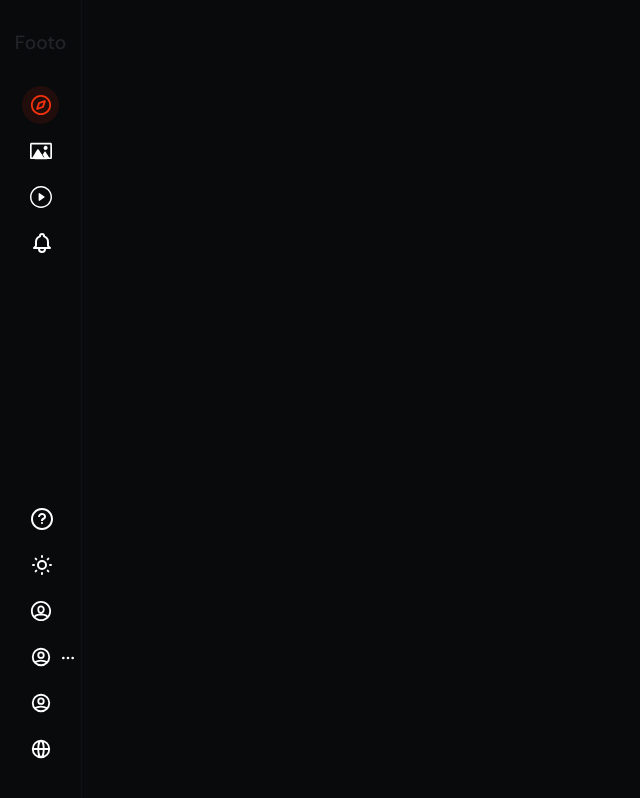
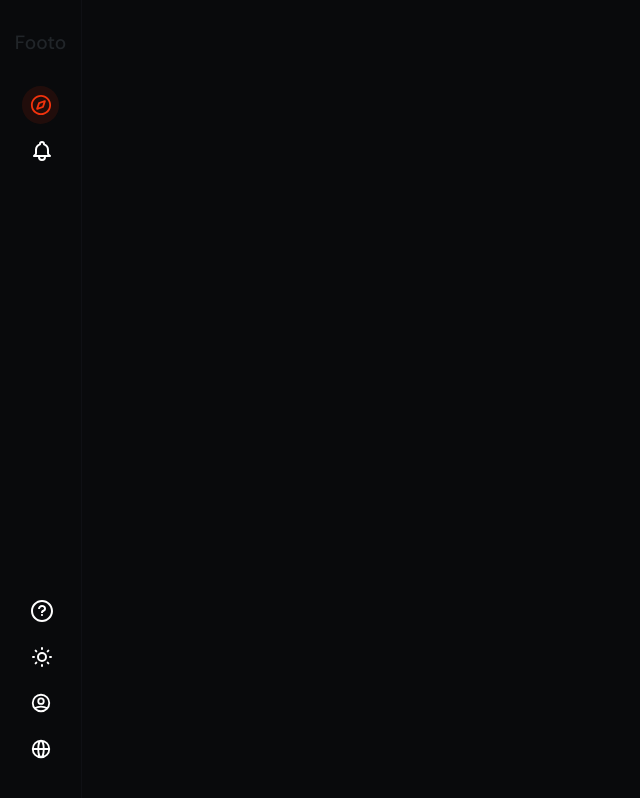
Before and after one commit to Abdulcomsian/midjourney-clone, a Next.js app: page /component/auth-modal in a window 1280 px wide. Shown: the whole page, without its empty margins (0-640 px from the left). Built offline with nearby package versions, Linux system fonts and the light colour scheme.

Commit message:
fix: update sidebar

```diff
--- a/app/component/sidebar/sidebar.js
+++ b/app/component/sidebar/sidebar.js
@@ -68,14 +68,7 @@ function Sidebar({ showModal, showRegisterModal, darkModeHandle }) {
                             <span className='link-name'>Dark Mode</span>
                         </a>
                     </li>
-                    {/* <li>
-                    <a href='/subscription' className='d-flex align-items-center gap-2 p-1 text-dark text-decoration-none rounded-5'>
-                        <span className='icon'>
-                            <svg height="15" width="15" className="inline-block aspect-square w-full shrink-0 rounded-full h-auto" viewBox="0 0 24 24" fill="currentColor" stroke="none" stroke-width="1" xmlns="http://www.w3.org/2000/svg"><g id="UserCircleIcon"><path stroke-width="2" stroke-linecap="round" stroke-linejoin="round" d="M5.121 17.804A13.937 13.937 0 0112 16c2.5 0 4.847.655 6.879 1.804M15 10a3 3 0 11-6 0 3 3 0 016 0zm6 2a9 9 0 11-18 0 9 9 0 0118 0z" fill="none" stroke="currentColor"></path></g></svg>
-                        </span>
-                        <span className='link-name'>System (Dark)</span>
-                    </a>
-                </li> */}
+
                 </ul>
             </Popover.Body>
         </Popover>
@@ -97,14 +90,15 @@ function Sidebar({ showModal, showRegisterModal, darkModeHandle }) {
                                 <span className='link-name'>Explore</span>
                             </a>
                         </li>
-                        <li>
+                        {isAuthenticated && <li>
                             <a className='d-flex align-items-center gap-2 p-2 rounded-5'>
                                 <span className='icon custom-icon'>
                                     <svg version="1.0" xmlns="http://www.w3.org/2000/svg" width="22px" height="22px" viewBox="0 0 300.000000 300.000000" preserveAspectRatio="xMidYMid meet">  <g transform="translate(0.000000,300.000000) scale(0.050000,-0.050000)" fill="#000000" stroke="none"> <path d="M230 5187 c-245 -129 -229 24 -230 -2183 0 -2200 -14 -2064 224 -2186 116 -59 5436 -59 5552 0 238 122 224 -13 224 2182 0 2195 14 2060 -224 2182 -105 54 -5444 59 -5546 5z m5310 -2187 l0 -1760 -155 0 -155 1 -470 754 c-258 415 -494 780 -523 810 -66 67 -206 77 -275 20 -46 -39 -502 -761 -501 -794 0 -12 107 -192 236 -401 l236 -380 -89 -6 c-116 -8 -51 -97 -735 996 -327 523 -625 1000 -664 1060 -84 134 -144 181 -245 195 -144 19 -187 -28 -501 -541 -156 -255 -456 -745 -667 -1089 l-382 -625 -95 0 -95 0 0 1760 0 1760 2540 0 2540 0 0 -1760z" /> <path d="M4068 4369 c-287 -106 -435 -459 -310 -739 205 -462 889 -424 1032 57 129 435 -298 838 -722 682z" /> </g> </svg>
                                 </span>
                                 <span className='link-name'>My Images</span>
                             </a>
-                        </li>
+                        </li>}
+                        {isAuthenticated &&
                             <li>
                                 <a className='d-flex align-items-center gap-2 p-2 rounded-5'>
                                     <span className='icon custom-icon'>
@@ -113,30 +107,16 @@ function Sidebar({ showModal, showRegisterModal, darkModeHandle }) {
                                     <span className='link-name'>My Videos</span>
                                 </a>
                             </li>
+                        }
                         <li>
                             <a href='/update' className='d-flex align-items-center gap-2 p-2 rounded-5'>
                                 <span className='icon'>
                                     <svg xmlns="http://www.w3.org/2000/svg" fill="none" viewBox="0 0 24 24" stroke-width="2" stroke="currentColor" aria-hidden="true" height="24" class=""><path stroke-linecap="round" stroke-linejoin="round" d="M15 17h5l-1.405-1.405A2.032 2.032 0 0118 14.158V11a6.002 6.002 0 00-4-5.659V5a2 2 0 10-4 0v.341C7.67 6.165 6 8.388 6 11v3.159c0 .538-.214 1.055-.595 1.436L4 17h5m6 0v1a3 3 0 11-6 0v-1m6 0H9"></path></svg>
                                 </span>
-                                <span className='link-name'>Blog</span>
+                                <span className='link-name'>Use Cses</span>
                             </a>
                         </li>
-                        {/* <li>
-                            <a href='/subscription' className='d-flex align-items-center gap-2 p-2 rounded-5'>
-                                <span className='icon'>
-                                    <svg class="inline-block flex-shrink-0 relative" height="22" width="22" viewBox="0 0 24 24" fill="currentColor" stroke="none" stroke-width="1" xmlns="http://www.w3.org/2000/svg"><g id="PaintBrush"><path fill-rule="evenodd" clip-rule="evenodd" d="M20 1V9H20L20 10L20 11L20 12.9942C20.0087 14.5165 19.1594 14.9983 16.7914 15.7079C15.4034 16.1238 15 16.3523 15 16.5C15 17.2676 15.0703 17.783 15.2201 18.3825C15.1912 18.2665 15.362 18.927 15.3997 19.103C15.466 19.4125 15.5 19.6942 15.5 20C15.5 21.6609 13.9377 23 12 23C10.0623 23 8.5 21.6609 8.5 20C8.5 19.6942 8.534 19.4125 8.60032 19.103C8.63803 18.927 8.80884 18.2665 8.77986 18.3825C8.92971 17.783 9 17.2676 9 16.5C9 16.3513 8.59771 16.1233 7.21265 15.7078C4.84771 14.9983 4 14.518 4 13V11V9V1H20ZM12.9264 11H18L18 13C18.0008 13.1505 17.6005 13.3776 16.2173 13.7921L16.213 13.7934C13.8493 14.5017 13 14.9827 13 16.5C13 17.4407 13.0922 18.117 13.2799 18.8675C13.262 18.796 13.4167 19.3942 13.4441 19.522C13.4826 19.7018 13.5 19.846 13.5 20C13.5 20.482 12.8957 21 12 21C11.1043 21 10.5 20.482 10.5 20C10.5 19.846 10.5174 19.7018 10.5559 19.522C10.5833 19.3942 10.738 18.796 10.7201 18.8675C10.9078 18.117 11 17.4407 11 16.5C11 14.982 10.1523 14.5017 7.78735 13.7922C6.40229 13.3767 6 13.1487 6 13V11H12.9264ZM6 9V3H8V7H10V3H12V6H14V3H18V9H6Z"></path></g></svg>
-                                </span>
-                                <span className='link-name'>Create</span>
-                            </a>
-                        </li>
-                        <li>
-                            <a href='/subscription' className='d-flex align-items-center gap-2 p-2 rounded-5'>
-                                <span className='icon'>
-                                    <svg height="22" class="inline-block relative" width="22" viewBox="0 0 24 24" fill="currentColor" stroke="none" stroke-width="1" xmlns="http://www.w3.org/2000/svg"><g id="PhotographIcon"><path stroke-width="2" stroke-linecap="round" stroke-linejoin="round" d="M4 16l4.586-4.586a2 2 0 012.828 0L16 16m-2-2l1.586-1.586a2 2 0 012.828 0L20 14m-6-6h.01M6 20h12a2 2 0 002-2V6a2 2 0 00-2-2H6a2 2 0 00-2 2v12a2 2 0 002 2z" fill="none" stroke="currentColor"></path></g></svg>
-                                </span>
-                                <span className='link-name'>Organize</span>
-                            </a>
-                        </li> */}
+
 
                     </ul>
                 </div>
@@ -160,6 +140,7 @@ function Sidebar({ showModal, showRegisterModal, darkModeHandle }) {
                                 </a>
                             </OverlayTrigger>
                         </li>
+                        {isAuthenticated &&
                             <li>
                                 <a href='/subscription' className='d-flex align-items-center gap-2 p-2 rounded-5'>
                                     <span className='icon'>
@@ -168,6 +149,8 @@ function Sidebar({ showModal, showRegisterModal, darkModeHandle }) {
                                     <span className='link-name'>Subscriptions</span>
                                 </a>
                             </li>
+                        }
+                        {isAuthenticated &&
                             <li>
                                 <OverlayTrigger trigger='click' rootClose placement="right" overlay={popover}>
                                     <a className='d-flex align-items-center gap-2 p-2 rounded-5'>
@@ -182,6 +165,7 @@ function Sidebar({ showModal, showRegisterModal, darkModeHandle }) {
                                 </OverlayTrigger>
 
                             </li>
+                        }
                         {isAuthenticated ? (
                             <>
                                 <li>
--- a/hooks/useApi.js
+++ b/hooks/useApi.js
@@ -1,5 +1,5 @@
 import { useDispatch, useSelector } from 'react-redux';
-import { fetchPricingData, fetchPaymentMethods, postData, resetState } from '../features/apiSlice';
+import { postData, resetState } from '../features/apiSlice';
 
 export const useApi = () => {
     const dispatch = useDispatch();
```
Also changed, not shown: features/auth/authSlice.js (+1 -7 lines), utils/auth.js (deleted). Lines whose indentation alone changed are shown as unchanged.
